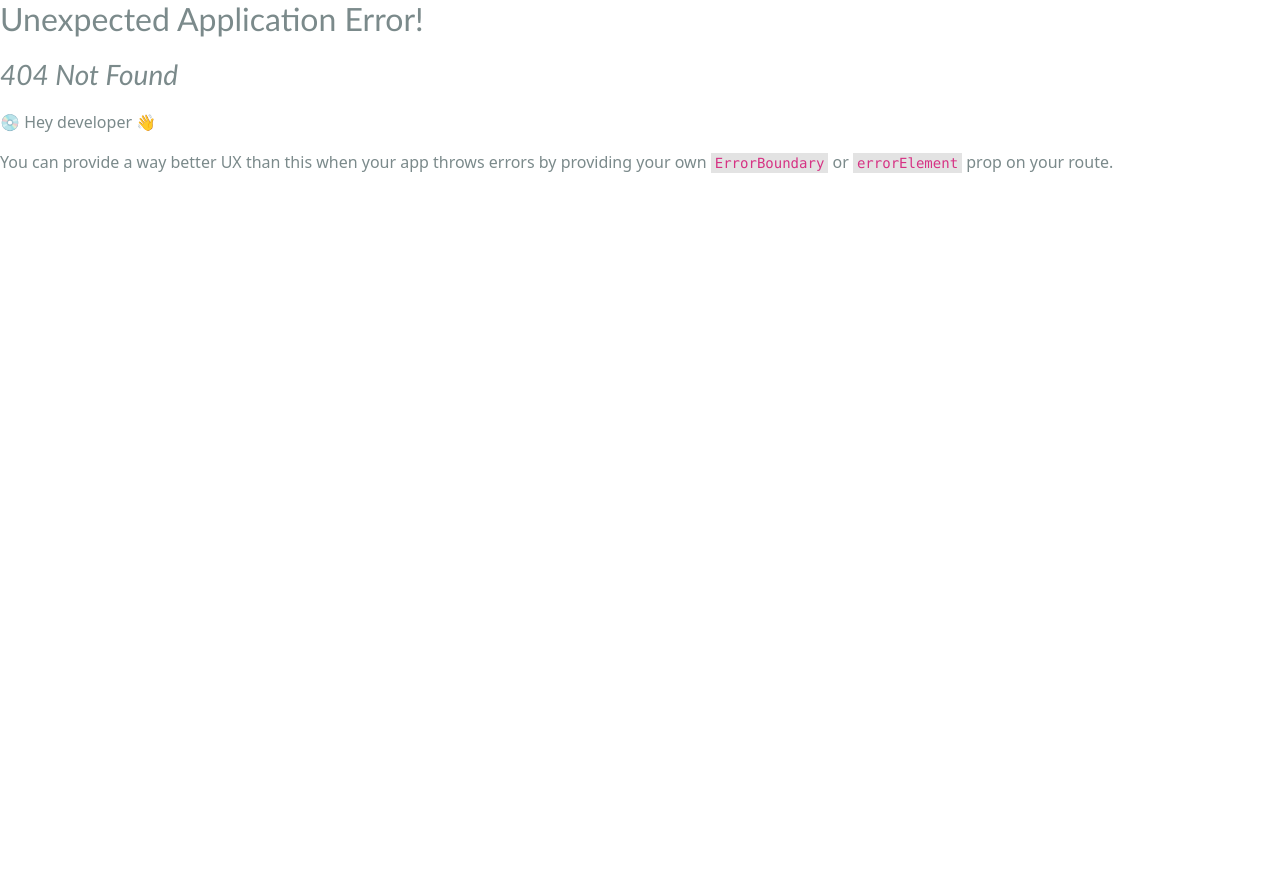
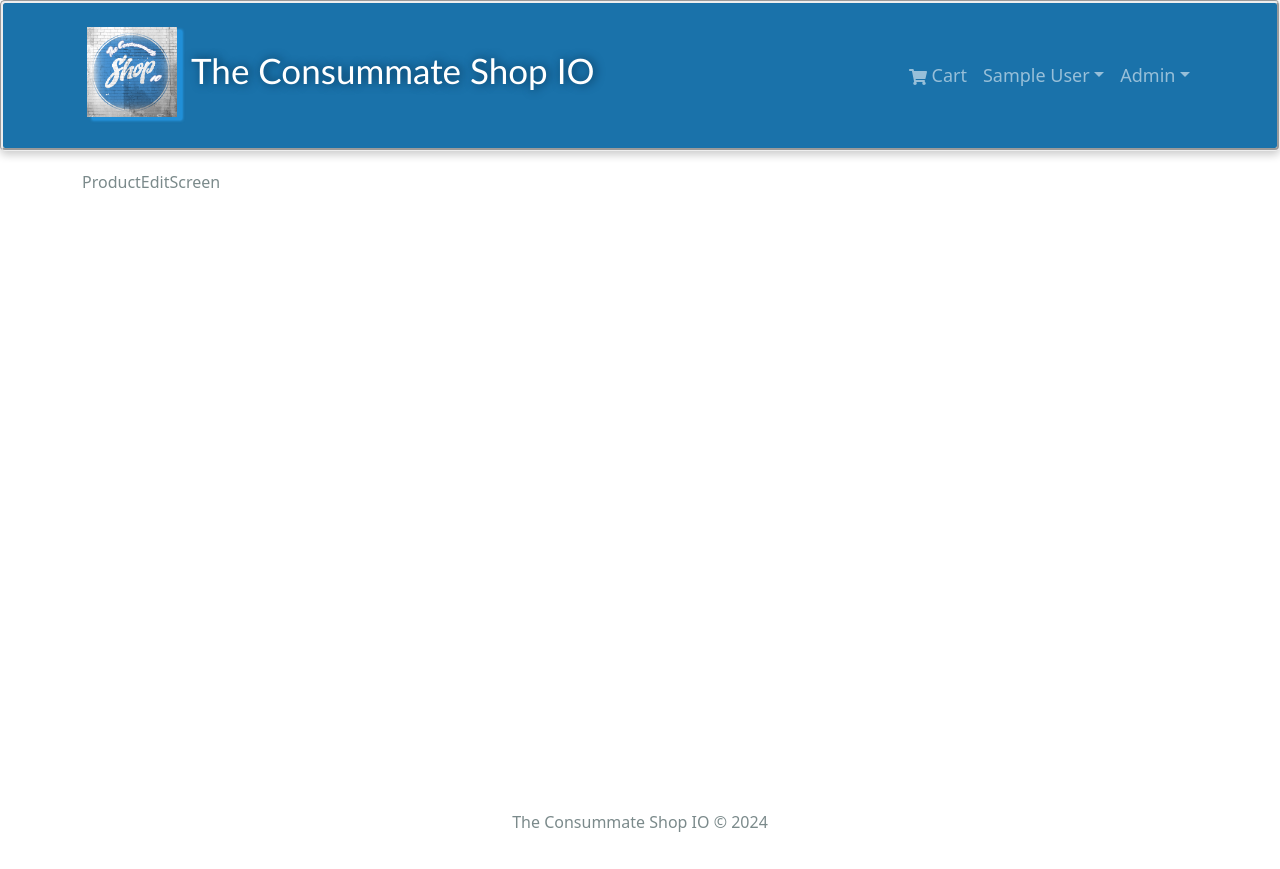
Before and after one commit to VigilBushido/Consummate_Shop_IO, a React (Create React App) app in the folder frontend/: page /admin/product/1/edit in a window 1280 px wide. Before the commit this address had no page. Before the commit the page ends 800 px from the top, so only its background shows below. Built offline with nearby package versions, Linux system fonts and the light colour scheme; sample sign-in values are in the browser's storage.

Commit message:
+ Product Edit Screen

```diff
--- a/frontend/src/index.js
+++ b/frontend/src/index.js
@@ -28,6 +28,7 @@ import ProfileScreen from './screens/ProfileScreen';
 import store from './store';
 import OrderListScreen from './screens/Admin/OrderListScreen';
 import ProductListScreen from './screens/Admin/ProductListScreen';
+import ProductEditScreen from './screens/Admin/ProductEditScreen';
 
 const router = createBrowserRouter(
   createRoutesFromElements(
@@ -50,6 +51,7 @@ const router = createBrowserRouter(
       <Route path='' element={<AdminRoute />}>
         <Route path='/admin/orderlist' element={<OrderListScreen />} />
         <Route path='/admin/productlist' element={<ProductListScreen />} />
+        <Route path='/admin/product/:id/edit' element={<ProductEditScreen />} />
       </Route>
     </Route>
   )
--- /dev/null
+++ b/frontend/src/screens/Admin/ProductEditScreen.jsx
@@ -0,0 +1,6 @@
+const ProductEditScreen = () => {
+    return (
+        <div>ProductEditScreen</div>
+    );
+};
+export default ProductEditScreen;
```
